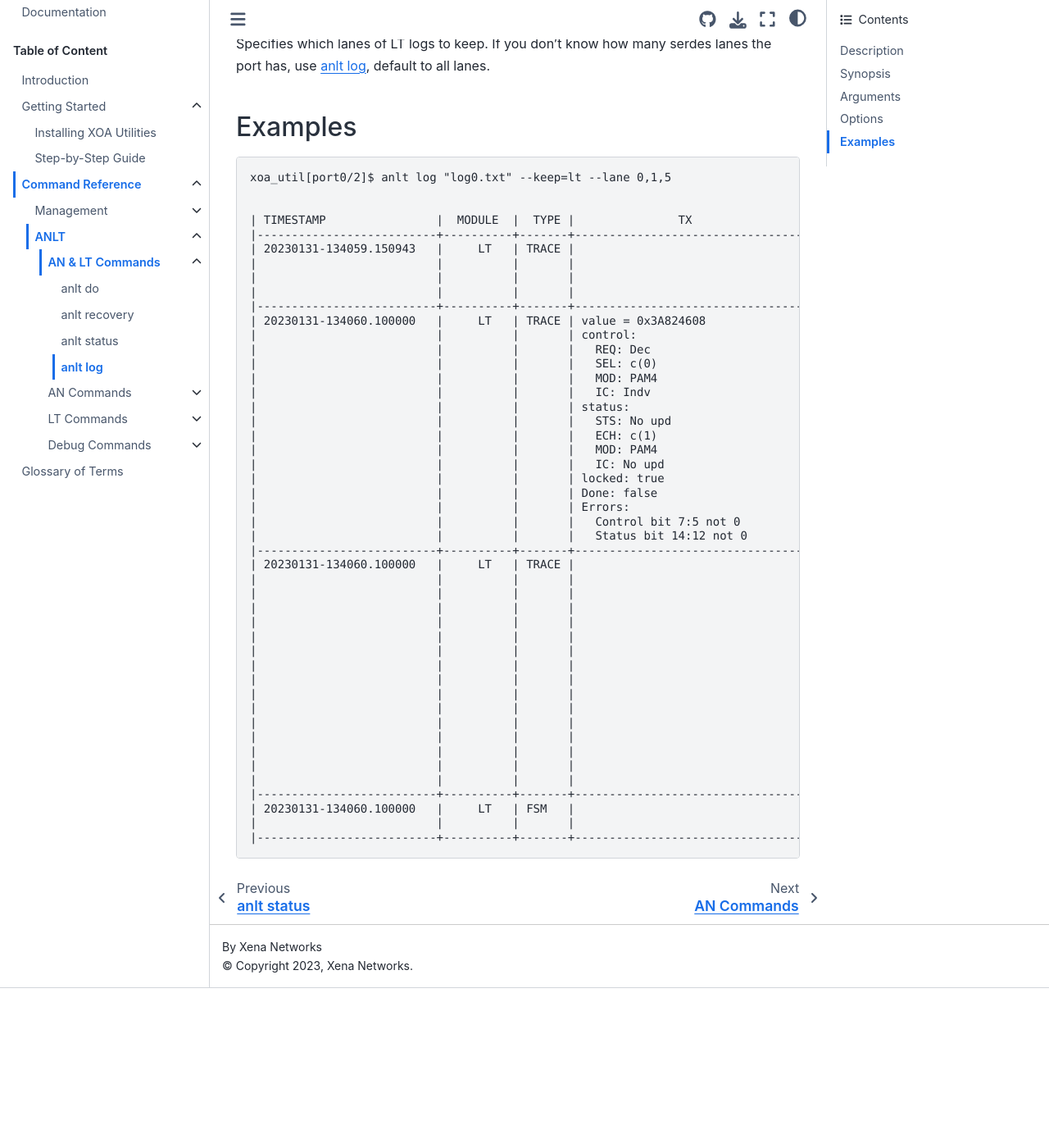
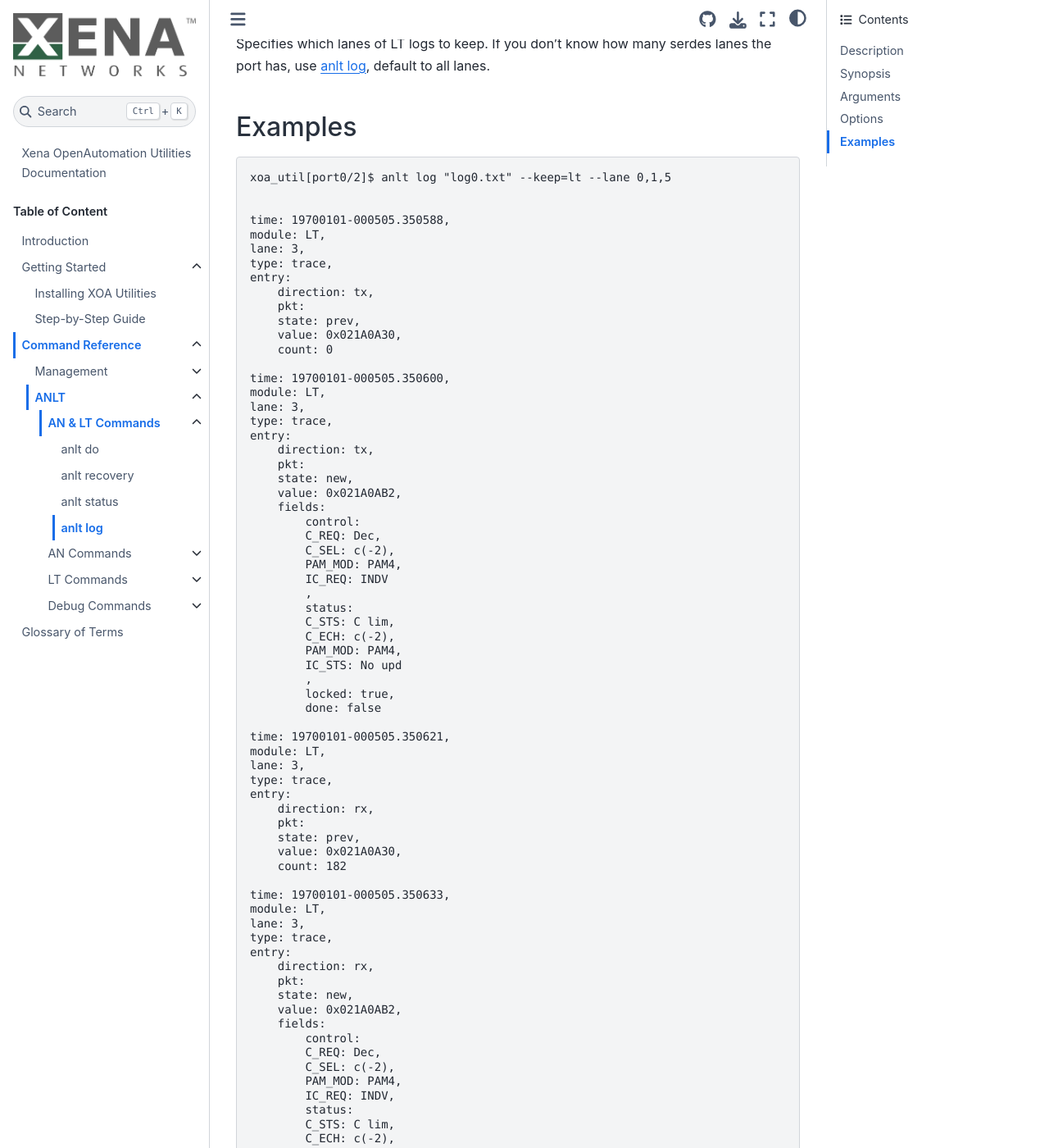
Before and after one commit to xenanetworks/open-automation-utilities, a Sphinx documentation site: the page built from docs/source/cli_ref/anlt/an_lt/anlt_log.rst, in a window 1280 px wide and 1400 px high, scrolled down 974 px. Shown: the whole window at 82% size. Built offline with Sphinx 7.4.7 and the Sphinx Book theme 1.1.4, drawn with Linux system fonts in a browser that asks for light colours; before the commit the page ends 2179 px from its top, so only the background shows below that; some of the changed text lies outside the part shown.

Commit message:
doc: doc change

```diff
--- a/docs/source/cli_ref/anlt/an_lt/anlt_log.rst
+++ b/docs/source/cli_ref/anlt/an_lt/anlt_log.rst
@@ -53,47 +53,155 @@ Examples
     xoa_util[port0/2]$ anlt log "log0.txt" --keep=lt --lane 0,1,5
 
 
-    | TIMESTAMP                |  MODULE  |  TYPE |               TX                |                   RX                  |                                       |
-    |--------------------------+----------+-------+---------------------------------+---------------------------------------+---------------------------------------|
-    | 20230131-134059.150943   |     LT   | TRACE |                                 |                                       | LOCK=true                             |
-    |                          |          |       |                                 |                                       | SYNC LOST=true                        |
-    |                          |          |       |                                 |                                       | NEW_FRAME=true                        |
-    |                          |          |       |                                 |                                       | OVERRUN=false                         |
-    |--------------------------+----------+-------+---------------------------------+---------------------------------------+---------------------------------------|
-    | 20230131-134060.100000   |     LT   | TRACE | value = 0x3A824608              |                                       |                                       |
-    |                          |          |       | control:                        |                                       |                                       |
-    |                          |          |       |   REQ: Dec                      |                                       |                                       |
-    |                          |          |       |   SEL: c(0)                     |                                       |                                       |
-    |                          |          |       |   MOD: PAM4                     |                                       |                                       |
-    |                          |          |       |   IC: Indv                      |                                       |                                       |
-    |                          |          |       | status:                         |                                       |                                       |
-    |                          |          |       |   STS: No upd                   |                                       |                                       |
-    |                          |          |       |   ECH: c(1)                     |                                       |                                       |
-    |                          |          |       |   MOD: PAM4                     |                                       |                                       |
-    |                          |          |       |   IC: No upd                    |                                       |                                       |
-    |                          |          |       | locked: true                    |                                       |                                       |
-    |                          |          |       | Done: false                     |                                       |                                       |
-    |                          |          |       | Errors:                         |                                       |                                       |
-    |                          |          |       |   Control bit 7:5 not 0         |                                       |                                       |
-    |                          |          |       |   Status bit 14:12 not 0        |                                       |                                       |
-    |--------------------------+----------+-------+---------------------------------+---------------------------------------+---------------------------------------|
-    | 20230131-134060.100000   |     LT   | TRACE |                                 | value = 0x3A824608                    |                                       |
-    |                          |          |       |                                 | control:                              |                                       |
-    |                          |          |       |                                 |   REQ: Dec                            |                                       |
-    |                          |          |       |                                 |   SEL: c(0)                           |                                       |
-    |                          |          |       |                                 |   MOD: PAM4                           |                                       |
-    |                          |          |       |                                 |   IC: Indv                            |                                       |
-    |                          |          |       |                                 | status:                               |                                       |
-    |                          |          |       |                                 |   STS: No upd                         |                                       |
-    |                          |          |       |                                 |   ECH: c(1)                           |                                       |
-    |                          |          |       |                                 |   MOD: PAM4                           |                                       |
-    |                          |          |       |                                 |   IC: No upd                          |                                       |
-    |                          |          |       |                                 | locked: true                          |                                       |
-    |                          |          |       |                                 | Done: false                           |                                       |
-    |                          |          |       |                                 | Errors:                               |                                       |
-    |                          |          |       |                                 |   Control bit 7:5 not 0               |                                       |
-    |                          |          |       |                                 |   Status bit 14:12 not 0              |                                       |
-    |--------------------------+----------+-------+---------------------------------+---------------------------------------+---------------------------------------|
-    | 20230131-134060.100000   |     LT   | FSM   |                                 |                                       | STATE CHANGE: (EVENT_RESET_DEASSERT)  |
-    |                          |          |       |                                 |                                       |    IDLE->INITIALIZE                   |
-    |--------------------------+----------+-------+---------------------------------+---------------------------------------+---------------------------------------|
+    time: 19700101-000505.350588,
+    module: LT,
+    lane: 3,
+    type: trace,
+    entry:
+        direction: tx,
+        pkt:
+        state: prev,
+        value: 0x021A0A30,
+        count: 0
+
+    time: 19700101-000505.350600,
+    module: LT,
+    lane: 3,
+    type: trace,
+    entry:
+        direction: tx,
+        pkt:
+        state: new,
+        value: 0x021A0AB2,
+        fields:
+            control:
+            C_REQ: Dec,
+            C_SEL: c(-2),
+            PAM_MOD: PAM4,
+            IC_REQ: INDV
+            ,
+            status:
+            C_STS: C lim,
+            C_ECH: c(-2),
+            PAM_MOD: PAM4,
+            IC_STS: No upd
+            ,
+            locked: true,
+            done: false
+
+    time: 19700101-000505.350621,
+    module: LT,
+    lane: 3,
+    type: trace,
+    entry:
+        direction: rx,
+        pkt:
+        state: prev,
+        value: 0x021A0A30,
+        count: 182
+
+    time: 19700101-000505.350633,
+    module: LT,
+    lane: 3,
+    type: trace,
+    entry:
+        direction: rx,
+        pkt:
+        state: new,
+        value: 0x021A0AB2,
+        fields:
+            control:
+            C_REQ: Dec,
+            C_SEL: c(-2),
+            PAM_MOD: PAM4,
+            IC_REQ: INDV,
+            status:
+            C_STS: C lim,
+            C_ECH: c(-2),
+            PAM_MOD: PAM4,
+            IC_STS: No upd,
+            locked: true,
+            done: false
+
+    time: 19700101-000505.350657,
+    module: LT,
+    lane: 3,
+    type: trace,
+    entry:
+        direction: tx,
+        pkt:
+        state: prev,
+        value: 0x021A0AB2,
+        count: 0
+
+    time: 19700101-000505.350669,
+    module: LT,
+    lane: 3,
+    type: trace,
+    entry:
+        direction: tx,
+        pkt:
+        state: new,
+        value: 0x02180A32,
+        fields:
+            control:
+            C_REQ: Hold,
+            C_SEL: c(-2),
+            PAM_MOD: PAM4,
+            IC_REQ: INDV
+            ,
+            status:
+            C_STS: C lim,
+            C_ECH: c(-2),
+            PAM_MOD: PAM4,
+            IC_STS: No upd
+            ,
+            locked: true,
+            done: false
+
+    time: 19700101-000505.350690,
+    module: LT,
+    lane: 3,
+    type: trace,
+    entry:
+        direction: rx,
+        pkt:
+        state: prev,
+        value: 0x021A0AB2,
+        count: 214
+
+    time: 19700101-000505.350702,
+    module: LT,
+    lane: 3,
+    type: trace,
+    entry:
+        direction: rx,
+        pkt:
+        state: new,
+        value: 0x02180A32,
+        fields:
+            control:
+            C_REQ: Hold,
+            C_SEL: c(-2),
+            PAM_MOD: PAM4,
+            IC_REQ: INDV
+            ,
+            status:
+            C_STS: C lim,
+            C_ECH: c(-2),
+            PAM_MOD: PAM4,
+            IC_STS: No upd
+            ,
+            locked: true,
+            done: false
+
+    time: 19700101-000505.350715,
+    module: LT,
+    lane: 3,
+    type: trace,
+    entry:
+        direction: tx,
+        pkt:
+        state: prev,
+        value: 0x02180A32,
+        count: 0
--- a/docs/source/cli_ref/anlt/an_lt/anlt_recovery.rst
+++ b/docs/source/cli_ref/anlt/an_lt/anlt_recovery.rst
@@ -35,7 +35,7 @@ Examples
 .. code-block:: console
 
     xoa_util[port0/2]$ anlt recovery
-    Port 0/2 link recovery enabled
+    Port 0/2 link recovery on
 
     xoa_util[port0/2]$
 
@@ -43,6 +43,6 @@ Examples
 .. code-block:: console
 
     xoa_util[port0/2]$ anlt recovery --off
-    Port 0/2 link recovery disable
+    Port 0/2 link recovery off
 
     xoa_util[port0/2]$
```
